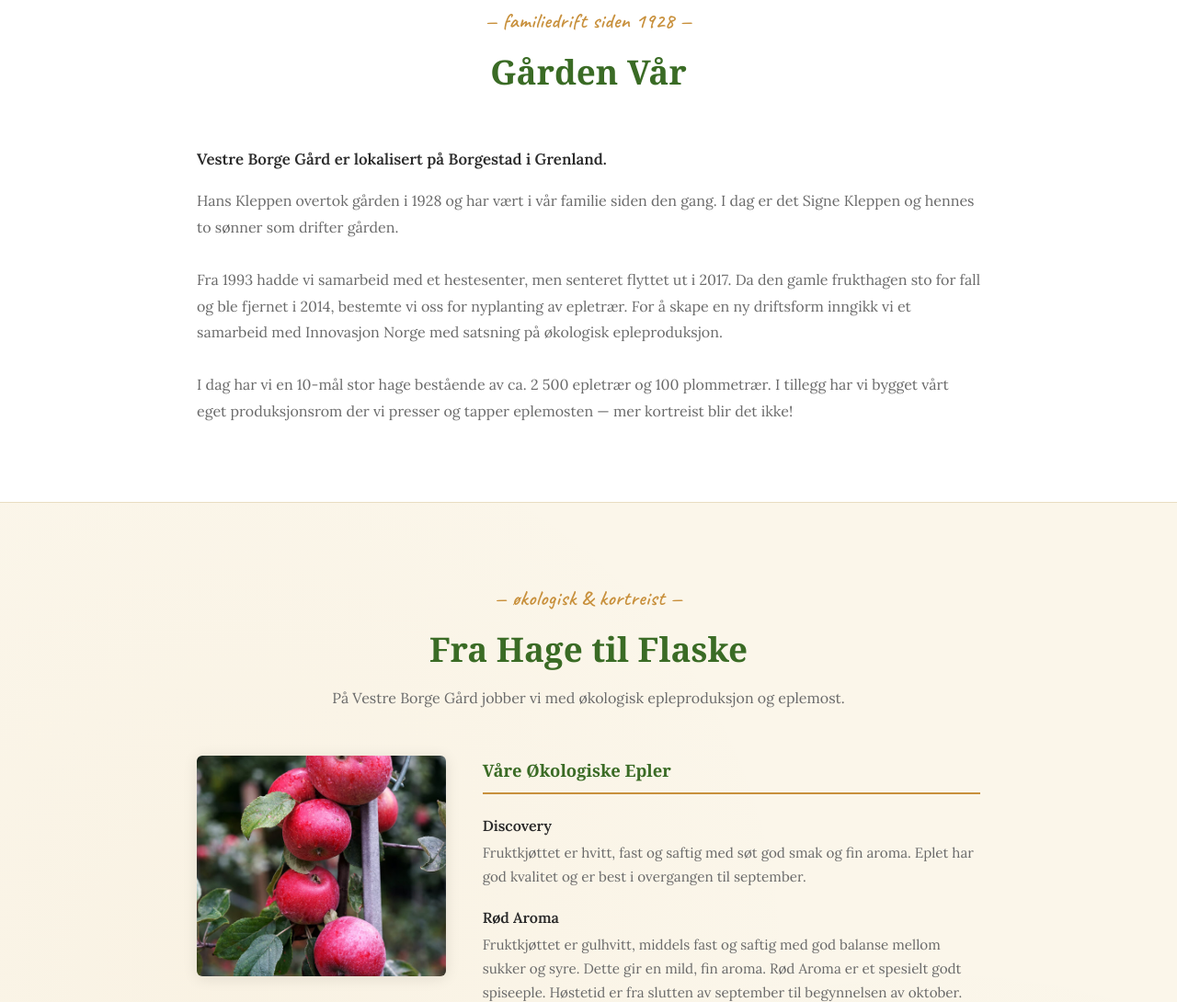
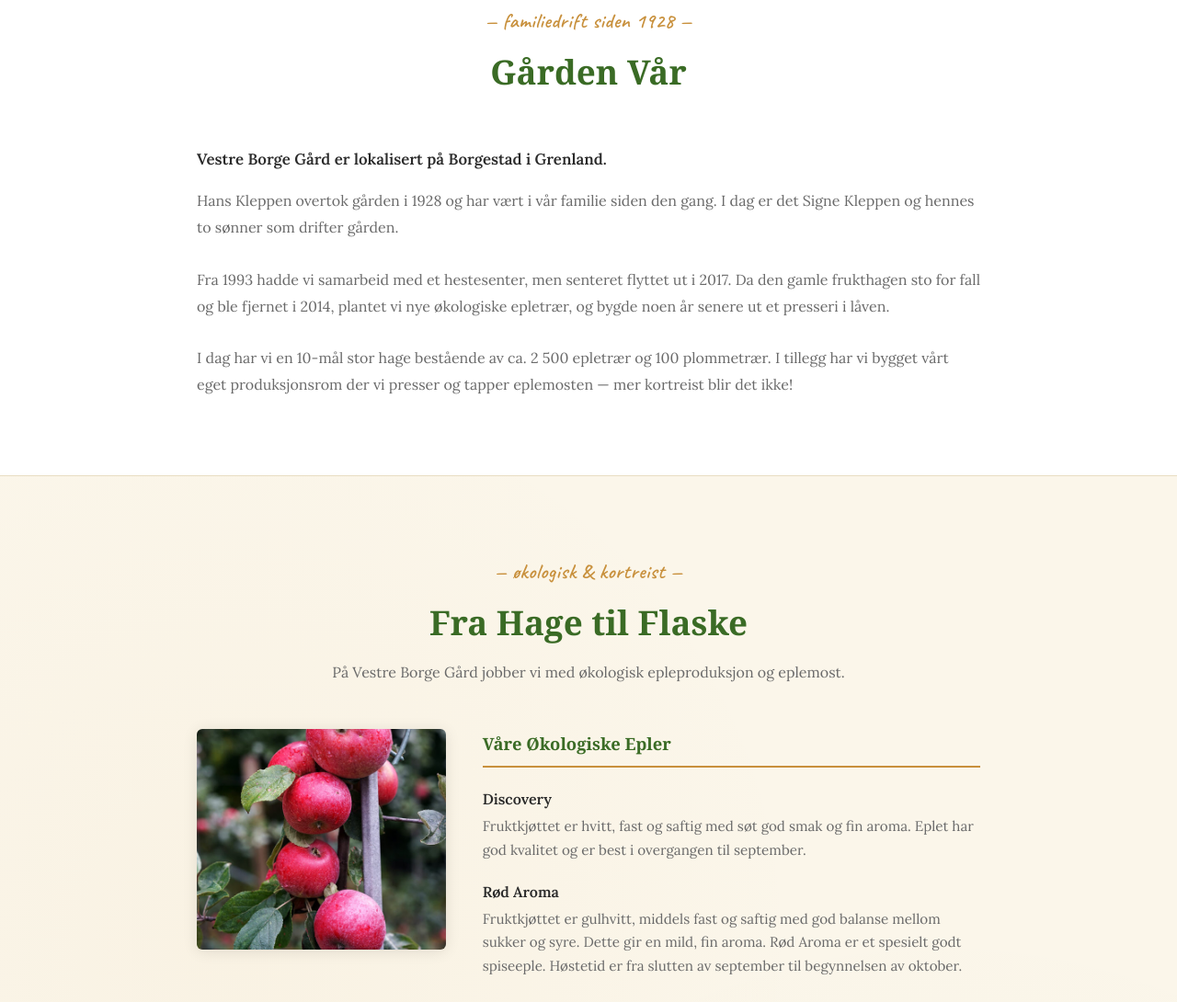
Before and after one commit to Jonniintern/vestreborge, a plain HTML site: page index.html in a window 1280 px wide. Shown: the part 1204-2294 px from the top of the page at 92% size. Drawn offline with Linux system fonts and the light colour scheme.

Commit message:
Kort ned historikk-tekst om nyplanting og presseri

```diff
--- a/index.html
+++ b/index.html
@@ -662,8 +662,8 @@
       <br />
       <p class="gaarden-text">
         Fra 1993 hadde vi samarbeid med et hestesenter, men senteret flyttet ut i 2017.
-        Da den gamle frukthagen sto for fall og ble fjernet i 2014, bestemte vi oss for nyplanting av epletr&aelig;r.
-        For &aring; skape en ny driftsform inngikk vi et samarbeid med Innovasjon Norge med satsning p&aring; &oslash;kologisk epleproduksjon.
+        Da den gamle frukthagen sto for fall og ble fjernet i 2014, plantet vi nye &oslash;kologiske epletr&aelig;r,
+        og bygde noen &aring;r senere ut et presseri i l&aring;ven.
       </p>
       <br />
       <p class="gaarden-text">
```
